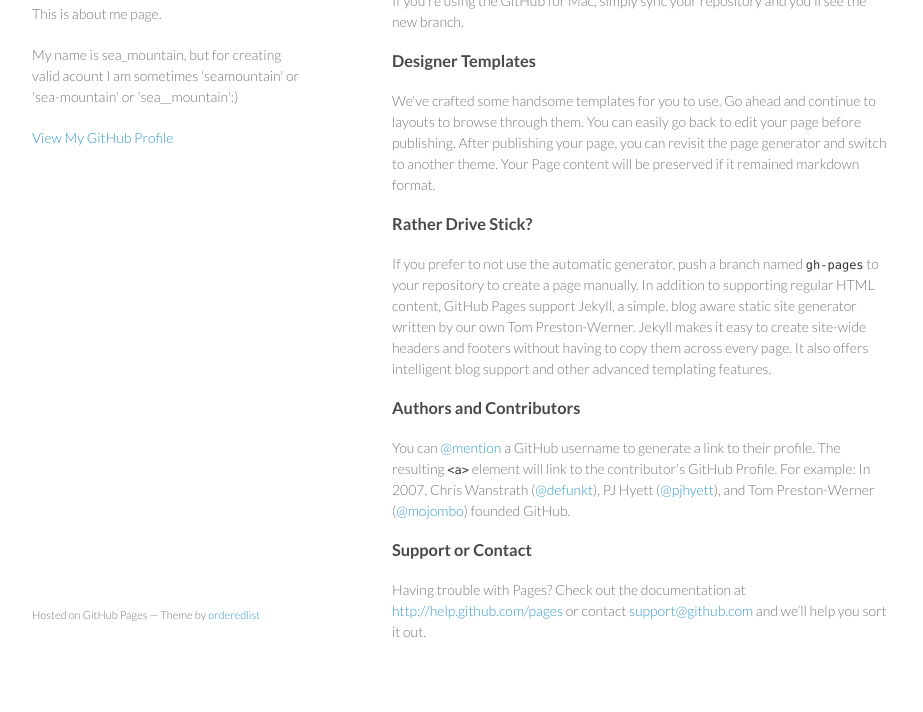
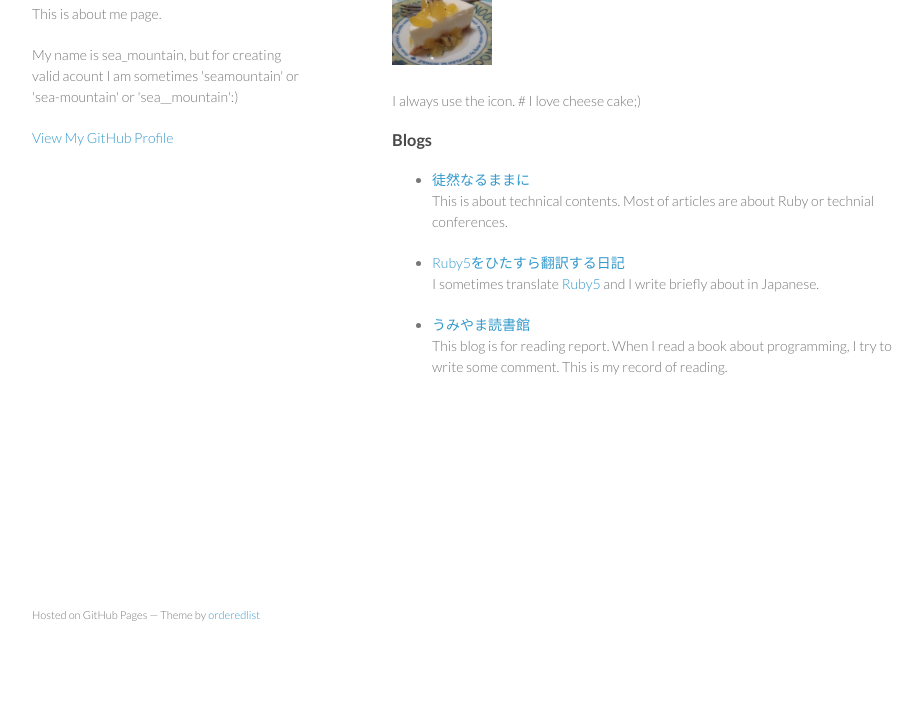
Before and after one commit to seamountain/seamountain.github.com, a plain HTML site: page index.html in a window 1280 px wide. Shown: the part 106-818 px from the top of the page, without its empty margins (178-1101 px from the left). Drawn offline with Linux system fonts and the light colour scheme.

Commit message:
Add a image and about me descriptions
Add sea_mountain icon images. modify and add self descriptions.

```diff
--- a/index.html
+++ b/index.html
@@ -7,6 +7,7 @@
 
     <link rel="stylesheet" href="stylesheets/styles.css">
     <link rel="stylesheet" href="stylesheets/pygment_trac.css">
+    <link rel="stylesheet" href="stylesheets/my.css" />
     <meta name="viewport" content="width=device-width, initial-scale=1, user-scalable=no">
     <!--[if lt IE 9]>
     <script src="//html5shiv.googlecode.com/svn/trunk/html5.js"></script>
@@ -20,36 +21,37 @@
         <p>This is about me page.</p>
         <p>My name is sea_mountain, but for creating valid acount I am sometimes 'seamountain' or 'sea-mountain' or 'sea__mountain':)</p>
       </div>
+      <p class="view"><a href="https://github.com/seamountain">View My GitHub Profile</a></p>
+      </header>
 
-
-        <p class="view"><a href="https://github.com/seamountain">View My GitHub Profile</a></p>
-
-      </header>
       <section>
-        <h3>Welcome to my Pages.</h3>
+      <h3>Welcome to my Page.</h3>
 
       <p>
-
+      <img src="images/DSC02888.JPG" alt="icon" class="icon" />
       </p>
 
-<p>If you're using the GitHub for Mac, simply sync your repository and you'll see the new branch.</p>
+      <p>I always use the icon. # I love cheese cake;)</p>
 
-<h3>Designer Templates</h3>
+      <h3>Blogs</h3>
+      <ul>
+        <li>
+        <a href="http://d.hatena.ne.jp/sea_mountain/">徒然なるままに</a>
+        <p>This is about technical contents. Most of articles are about Ruby or technial conferences.</p>
+        </li>
 
-<p>We've crafted some handsome templates for you to use. Go ahead and continue to layouts to browse through them. You can easily go back to edit your page before publishing. After publishing your page, you can revisit the page generator and switch to another theme. Your Page content will be preserved if it remained markdown format.</p>
+        <li>
+        <a href="http://sea-mountain.hatenadiary.com/">Ruby5をひたすら翻訳する日記</a>
+        <p>I sometimes translate <a href="http://ruby5.envylabs.com/">Ruby5</a> and I write briefly about in Japanese.</p>
+        </li>
 
-<h3>Rather Drive Stick?</h3>
+        <li>
+        <a href="http://sea-mountain.hateblo.jp/">うみやま読書館</a>
+        <p>This blog is for reading report. When I read a book about programming, I try to write some comment. This is my record of reading.</p>
+        </li>
+      </ul>
+      </section>
 
-<p>If you prefer to not use the automatic generator, push a branch named <code>gh-pages</code> to your repository to create a page manually. In addition to supporting regular HTML content, GitHub Pages support Jekyll, a simple, blog aware static site generator written by our own Tom Preston-Werner. Jekyll makes it easy to create site-wide headers and footers without having to copy them across every page. It also offers intelligent blog support and other advanced templating features.</p>
-
-<h3>Authors and Contributors</h3>
-
-<p>You can <a href="https://github.com/blog/821" class="user-mention">@mention</a> a GitHub username to generate a link to their profile. The resulting <code>&lt;a&gt;</code> element will link to the contributor's GitHub Profile. For example: In 2007, Chris Wanstrath (<a href="https://github.com/defunkt" class="user-mention">@defunkt</a>), PJ Hyett (<a href="https://github.com/pjhyett" class="user-mention">@pjhyett</a>), and Tom Preston-Werner (<a href="https://github.com/mojombo" class="user-mention">@mojombo</a>) founded GitHub.</p>
-
-<h3>Support or Contact</h3>
-
-<p>Having trouble with Pages? Check out the documentation at <a href="http://help.github.com/pages">http://help.github.com/pages</a> or contact <a href="mailto:support@github.com">support@github.com</a> and we’ll help you sort it out.</p>
-      </section>
       <footer>
       <p><small>Hosted on GitHub Pages &mdash; Theme by <a href="https://github.com/orderedlist">orderedlist</a></small></p>
       </footer>
--- /dev/null
+++ b/stylesheets/my.css
@@ -0,0 +1,4 @@
+.icon {
+  width: 20%;
+  height: 20%;
+}
```
Also changed, not shown: images/DSC02888.JPG (added). Lines whose indentation alone changed are shown as unchanged.
